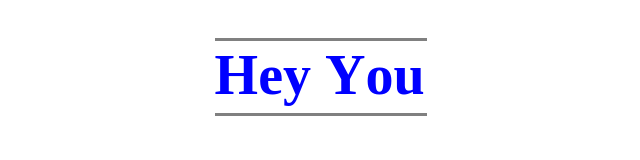
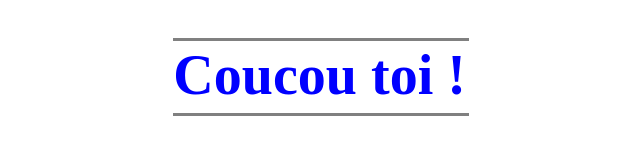
Before and after one commit to Alice1360/tp_hb_ab, a plain HTML site: page index.html in a window 1280 px wide. Shown: the whole page, without its empty margins (319-959 px from the left). Drawn offline with nearby package versions, Linux system fonts and the light colour scheme.

Commit message:
Change index file

```diff
--- a/index.html
+++ b/index.html
@@ -9,7 +9,7 @@
 <h1 class="ml1">
   <span class="text-wrapper">
     <span class="line line1"></span>
-    <span class="letters">Hey You </span>
+    <span class="letters">Coucou toi ! </span>
     <span class="line line2"></span>
   </span>
 </h1>
```
